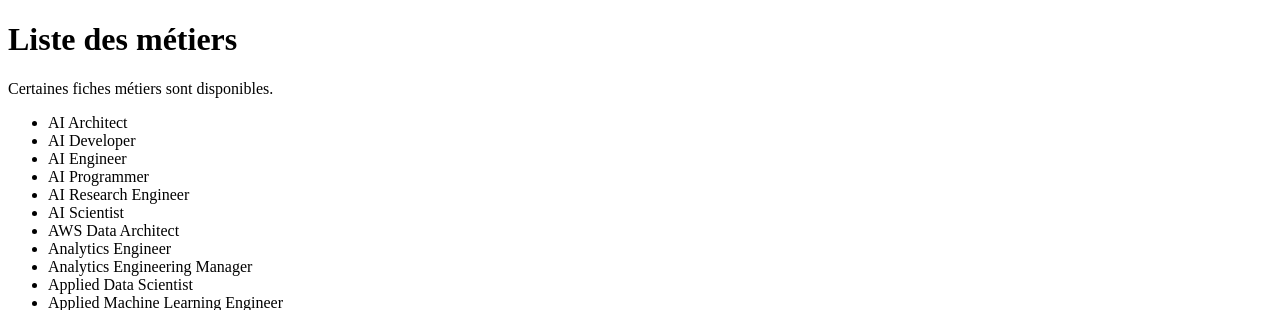
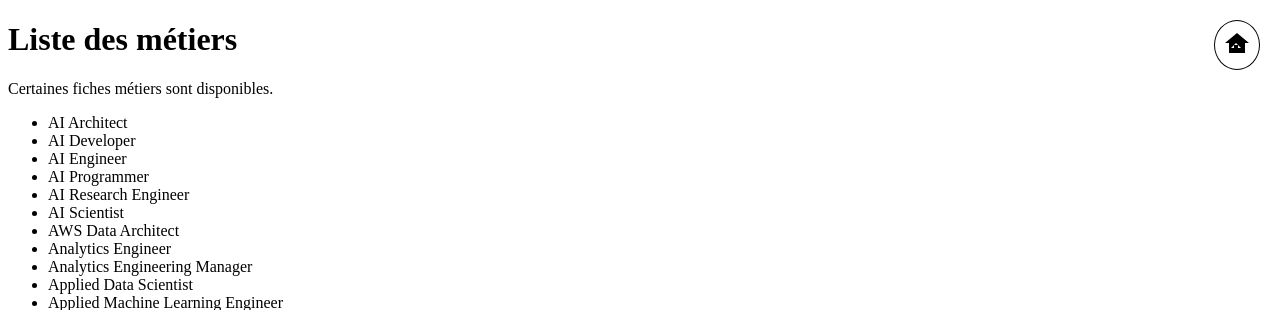
Before and after one commit to victger/JobFinder, a FastAPI app: page /jobs in a window 1280 px wide. Shown: the top 310 px of the page. Run offline with FastAPI, Linux system fonts and the light colour scheme; parts of the project's set-up code (start-up, migrations or seed data) failed here and were passed over.

Commit message:
Ajout nouton Accueil

```diff
--- a/app/jobs/templates/index.html
+++ b/app/jobs/templates/index.html
@@ -17,8 +17,37 @@
         {% endif %}
       {% endfor %}
     </ul>
+
+    <a href="/accueil" class="home-button">
+      <svg class="home-icon" xmlns="http://www.w3.org/2000/svg" viewBox="0 0 24 24">
+        <path d="M12 2l-12 10h4v10h16v-10h4l-12-10zm4 15h-3v-3h-4v3h-3l5-5 5 5z"/>
+      </svg>
+    </a>
+
   </body>
 </html>
+
+<style>
+
+.home-button {
+            position: fixed;
+            top: 20px;
+            right: 20px;
+            background-color: #ffffff;
+            border: 1px solid #000000;
+            border-radius: 50%;
+            padding: 10px;
+            z-index: 999;
+            cursor: pointer;
+        }
+
+        .home-icon {
+            width: 24px;
+            height: 24px;
+            fill: #000000;
+        }
+
+</style>
 
 <script>
 
```
Also changed, not shown: app/jobs/templates/download.html (+27 -0 lines), app/salary/templates/desc.html (+29 -0 lines), app/salary/templates/index.html (+30 -0 lines).
